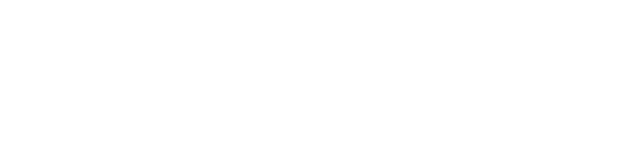
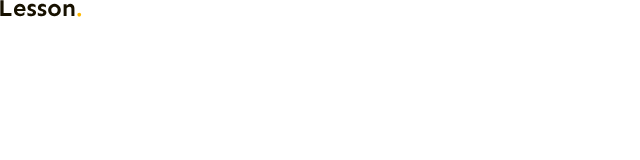
Before and after one commit to khanhvo1592/f8-project-02, a plain HTML site: page index.html in a window 1280 px wide. Shown: the top 160 px of the page, 0-640 px from the left. Drawn offline with Linux system fonts and the light colour scheme.

Commit message:
add logo

```diff
--- a/index.html
+++ b/index.html
@@ -15,7 +15,7 @@
     <header class="header fixed">
       <div class="content">
         <!-- Logo -->
-        <img src="" alt="" class="logo">
+        <img src="./assets/img/logo.svg" alt="lesson" class="logo">
       </div>
     </header>
 
```
Also changed, not shown: assets/img/logo.svg (added).
